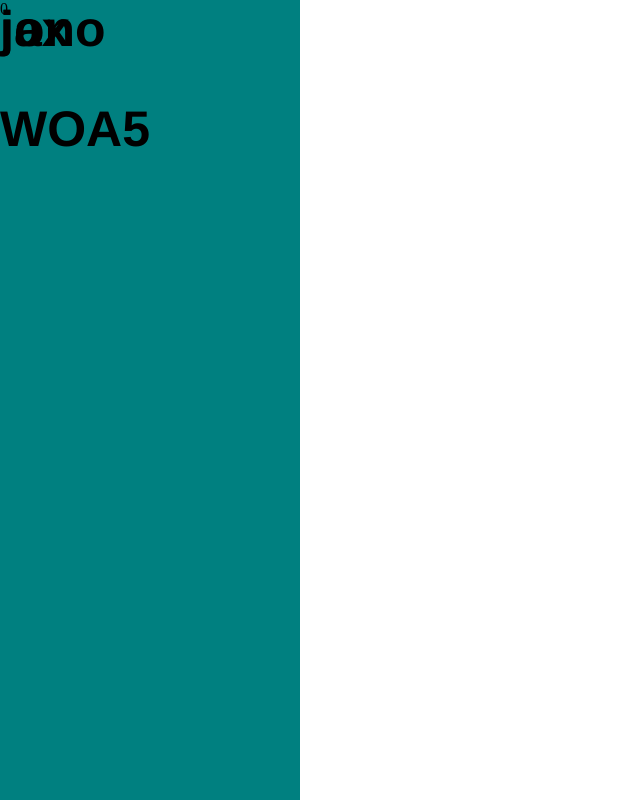
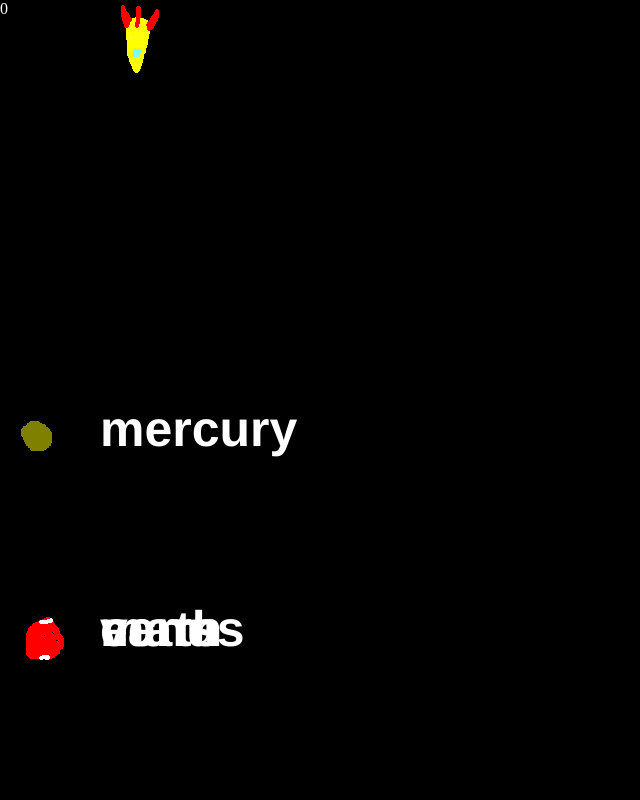
Before and after one commit to drewlesueur/parallax, a plain HTML site: page index2.html in a window 1280 px wide. Shown: the top 800 px of the page, without its empty margins (0-640 px from the left). Drawn offline with Linux system fonts and the light colour scheme.

Commit message:
parallax test

```diff
--- a/index2.html
+++ b/index2.html
@@ -5,17 +5,30 @@
   <meta name="apple-mobile-web-app-capable" content="yes">
   <title>Kingdomland</title>
   <script src="zepto.js"></script>
+  <script src="story.js"></script>
   <style>
     * { margin: 0; padding: 0}
+    * {color: white}
   </style>
   </head>
   <body>
+    <div id="bg" style="background-color: black; height: 5000px; width:100%;" >
+
+      <img id="rocket" src="images/rocket.png" style="position: absolute; top: 0px; " />
+
+      <img id="mercury" src="images/mercury.png" style="position: absolute; top: 0px; " />
+      <div id="mercury_text" style="position: absolute; top: 0px; font-size: 50px; font-family: helvetica; font-weight: bold;">mercury</div>
+
+      <img id="venus" src="images/venus.png" style="position: absolute; top: 0px; " />
+      <div id="venus_text" style="position: absolute; top: 0px; font-size: 50px; font-family: helvetica; font-weight: bold;">venus</div>
+
+      <img id="earth" src="images/earth.png" style="position: absolute; top: 0px; " />
+      <div id="earth_text" style="position: absolute; top: 0px; font-size: 50px; font-family: helvetica; font-weight: bold;">earth</div>
+
+      <img id="mars" src="images/mars.png" style="position: absolute; top: 0px; " />
+      <div id="mars_text" style="position: absolute; top: 0px; font-size: 50px; font-family: helvetica; font-weight: bold;">mars</div>
+
     <div id="f" style="position:fixed">0</div>
-    <div id="bg" style="background-color: teal; height: 5000px; width:300px;" >
-      <div id="w" style="position: absolute; top: 100px; font-size: 50px; font-family: helvetica; font-weight: bold;">WOA5</div>
-      <div id="jax" style="position: absolute; top: 0px; font-size: 50px; font-family: helvetica; font-weight: bold;">jax</div>
-      <div id="jono" style="position: absolute; top: 0px; font-size: 50px; font-family: helvetica; font-weight: bold;">jono</div>
-
     </div>
 
   </body>
@@ -76,32 +89,14 @@
     list = [1,3,500, 899, 900]
     found = closestSortedSearch(list, 0, list.length - 1, 600, function (x) {return x}, compare)
     console.log(found)
-    var characters = ["jono"]
     var charactersLength = characters.length
     var characterState = {}
     for (var i = 0; i < charactersLength; i++) {
       var character = characters[i]
-      characterState[character] = {}
+      characterState[character] = {translateY: 0, translateX: 0, rotate: 0, scaleX: 1, scaleY: 1}
     }
-    var story =
-      [{
-        "time": 0,
-        "characters": {
-          "jono": {
-            "translateX": 0,
-            "translateY": 0
-          }
-        }
-      }
-      , {
-        "time": 100,
-        "characters": {
-          "jono": {
-            translateX: 100,
-            translateY: 0
-          }
-        }
-      }]
+      var maxTime = story[story.length - 1].time
+      var minTime = story[0].time
 
 
     var compileStory2 = function (story) {
@@ -172,24 +167,21 @@
     var scrollIndex = 0
 
 
-    var findClosestPropertyInPast = function (arr, prop, index) {
-      for (var i = index; i >= 0; i--) {
-        var page = arr[i]
-        if (property in page) {
-          return [, arr[i]]
-        }
-      }
-    }
 
     var dashboard = $("#f")
     var getPageTime = function(page) {return page.time}
     var cssify = function (state) {
-      return "translate("+state.translateX+"px, "+state.translateY+"px)"
-      + ""
+      var ret =  " translate("+state.translateX+"px, "+state.translateY+"px)"
+      + " rotate("+state.rotate+"deg)"
+      + " scale("+state.scaleX+", "+state.scaleY+")"
+      return ret
     }
-    var animatableProps = ["translateX", "translateY"]
+    var animatableProps = ["translateX", "translateY", "rotate", "scaleX", "scaleY"]
     var animatablePropsLength = animatableProps.length
+    var f = $("#f")
     var render = function (_scrollIndex) {
+      _scrollIndex = -1 * _scrollIndex
+      f.text(_scrollIndex)
       // dashboard.text(_scrollIndex)
       var frame = compiledStory[_scrollIndex]
       if (!frame) {
@@ -202,16 +194,10 @@
           var property = animatableProps[iA]
           var propertyValue = frame[character + property]
           var state = characterState[character]
-          state[property] = propertyValue
+          if (propertyValue) state[property] = propertyValue
         }
         $("#" + character).css("-webkit-transform", cssify(state))
       }
-
-      var property = "transform"
-      var i = _scrollIndex
-      $("#w").css("-webkit-transform", "translate("+i+"px, 0)")
-
-
     }
 
 
@@ -229,6 +215,10 @@
 
     var touchend = function (e) {
       scrollIndex = scrollIndex + touch.y2 - touch.y1
+      if (scrollIndex < -maxTime) scrollIndex = -maxTime
+      if (scrollIndex > minTime) scrollIndex = minTime
+      // this is kinda backwards because I am multiplying by -1
+
     }
 
 
@@ -236,6 +226,7 @@
       $(document.body).bind("touchstart", touchstart)
       $(document.body).bind("touchmove", touchmove)
       $(document.body).bind("touchend", touchend)
+      render(0)
     })
   </script>
 </html>
--- /dev/null
+++ b/story.js
@@ -0,0 +1,159 @@
+(function() {
+
+  window.story = [
+    {
+      time: 0,
+      characters: {
+        rocket: {
+          rotate: 0,
+          translateX: 100,
+          translateY: 0
+        },
+        mercury: {
+          translateX: 0,
+          translateY: 400
+        },
+        mercury_text: {
+          translateX: 100,
+          translateY: 400
+        },
+        venus: {
+          translateX: 0,
+          translateY: 600
+        },
+        venus_text: {
+          translateX: 100,
+          translateY: 600
+        },
+        earth: {
+          translateX: 0,
+          translateY: 600
+        },
+        earth_text: {
+          translateX: 100,
+          translateY: 600
+        },
+        mars: {
+          translateX: 0,
+          translateY: 600,
+          scaleX: 1,
+          scaleY: 1
+        },
+        mars_text: {
+          translateX: 100,
+          translateY: 600
+        }
+      }
+    }, {
+      time: 100,
+      characters: {
+        rocket: {
+          translateX: 100,
+          translateY: 100
+        }
+      }
+    }, {
+      time: 300,
+      characters: {
+        earth: {
+          translateX: 0,
+          translateY: 400
+        },
+        earth_text: {
+          translateX: 100,
+          translateY: 400
+        }
+      }
+    }, {
+      time: 400,
+      characters: {
+        mars: {
+          translateX: 0,
+          translateY: 400
+        },
+        mars_text: {
+          translateX: 100,
+          translateY: 400
+        }
+      }
+    }, {
+      time: 500,
+      characters: {
+        rocket: {
+          rotate: 20,
+          translateX: 75
+        },
+        mercury: {
+          translateX: 0,
+          translateY: -100
+        },
+        mercury_text: {
+          translateX: 100,
+          translateY: -100
+        },
+        earth: {
+          translateX: 0,
+          translateY: -50
+        },
+        earth_text: {
+          translateX: 100,
+          translateY: -50
+        },
+        mars: {
+          translateX: 0,
+          translateY: 150,
+          scaleX: 1,
+          scaleY: 1
+        },
+        mars_text: {
+          translateX: 100,
+          translateY: 150
+        }
+      }
+    }, {
+      time: 600,
+      characters: {
+        rocket: {
+          rotate: 0,
+          translateY: 110
+        },
+        venus: {
+          translateX: 0,
+          translateY: -200
+        },
+        venus_text: {
+          translateX: 100,
+          translateY: -200
+        }
+      }
+    }, {
+      time: 700,
+      characters: {
+        mars: {
+          scaleX: 10,
+          scaleY: 10
+        }
+      }
+    }, {
+      time: 900,
+      characters: {
+        rocket: {
+          rotate: 0,
+          translateY: 110
+        }
+      }
+    }, {
+      time: 20000,
+      characters: {
+        rocket: {
+          rotate: 0,
+          translateX: 100,
+          translateY: 200
+        }
+      }
+    }
+  ];
+
+  window.characters = ["rocket", "mercury", "mercury_text", "venus", "venus_text", "earth", "earth_text", "mars", "mars_text"];
+
+}).call(this);
```
Also changed, not shown: images/alien.png (added), images/earth.png (added), images/jupiter.png (added), images/mars.png (added), images/mercury.png (added), images/neptune.png (added), images/pluto.png (added), images/rocket.png (added), images/saturn.png (added), images/stars.png (added), images/uranus.png (added), images/venus.png (added), 4 other files.
